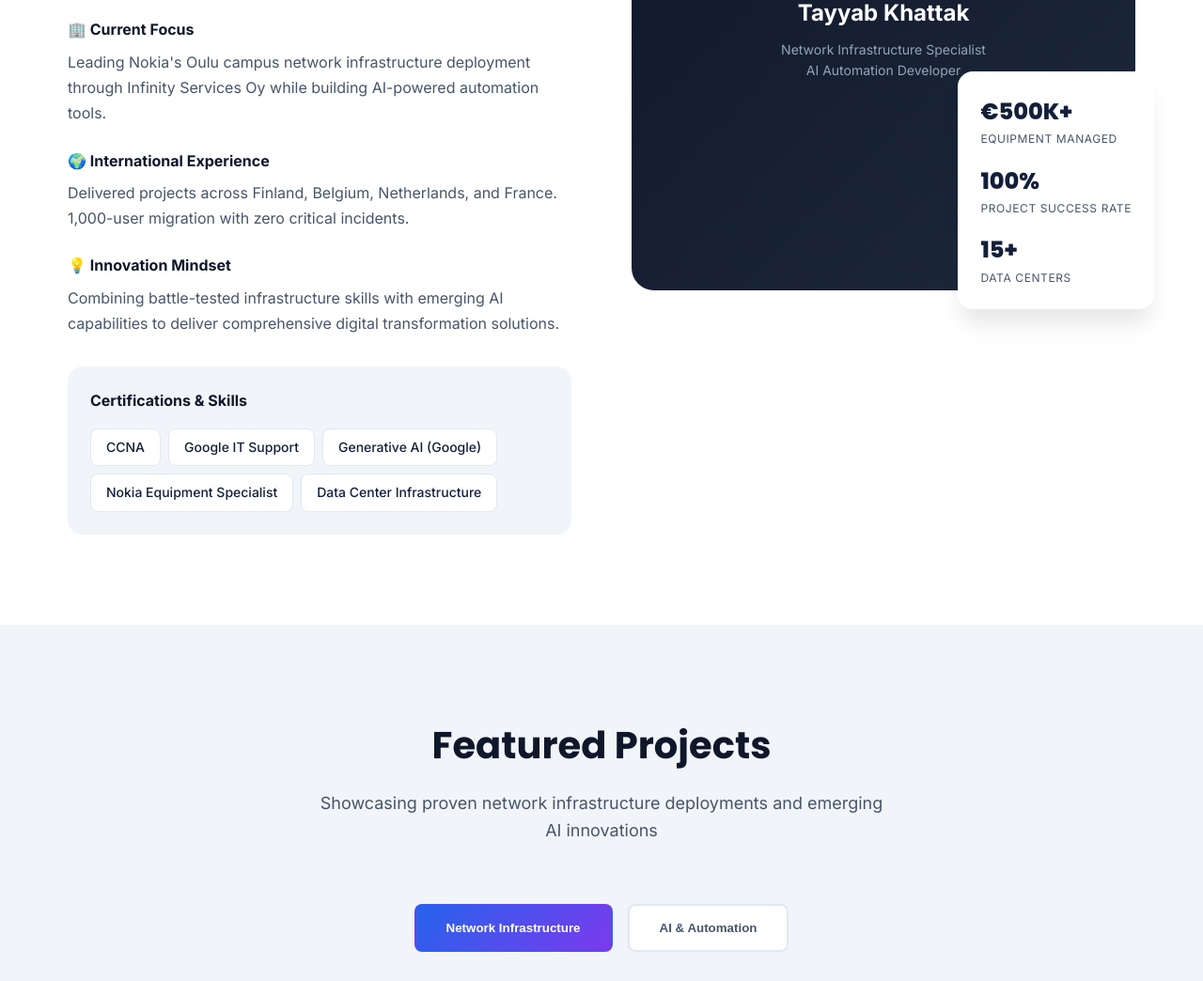
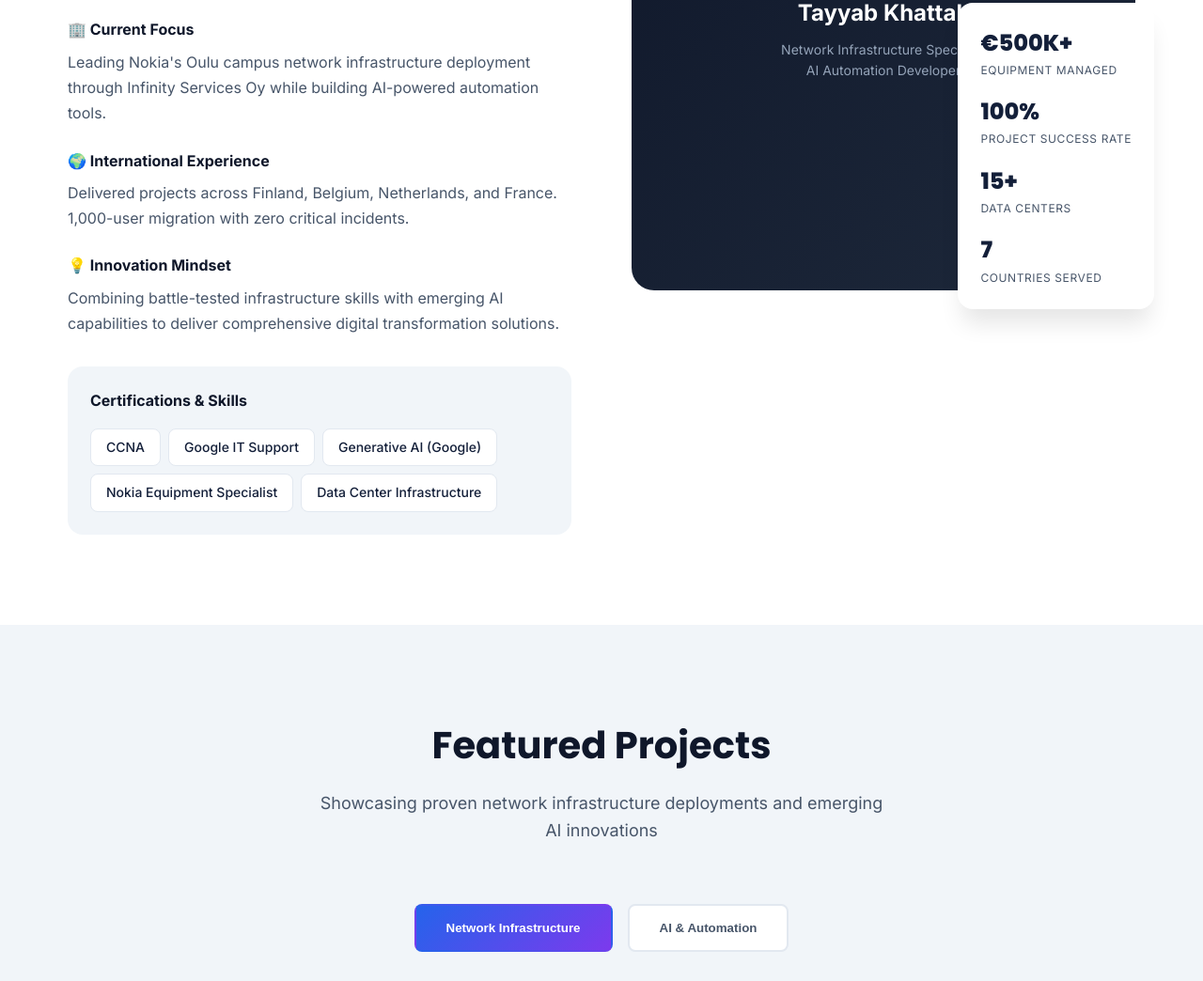
Before and after one commit to tayyabkhattak/Tayyab_CV_Network_AI_1-, a plain HTML site: page index.html in a window 1280 px wide. Shown: the part 2861-3905 px from the top of the page at 94% size. Drawn offline with Linux system fonts and the light colour scheme.

Commit message:
Add 'Countries Served' stat item to about section stats card

```diff
--- a/index.html
+++ b/index.html
@@ -415,6 +415,10 @@
                             <span class="stat-value">15+</span>
                             <span class="stat-description">Data Centers</span>
                         </div>
+                        <div class="stat-item">
+                            <span class="stat-value">7</span>
+                            <span class="stat-description">Countries Served</span>
+                        </div>
                     </div>
                 </div>
             </div>
```
